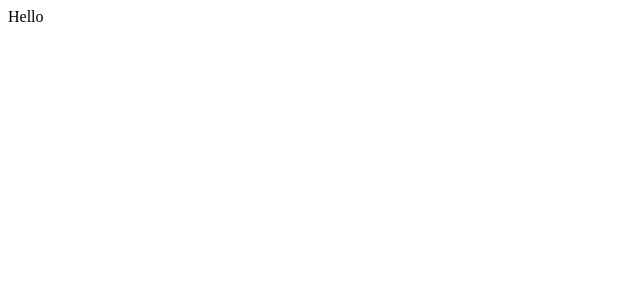
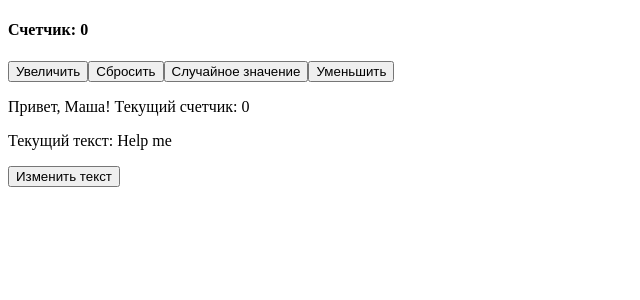
Before and after one commit to kilosha/redev, a React (Create React App) app: page / in a window 1280 px wide. Shown: the top 300 px of the page, without its empty margins (0-640 px from the left). Built offline with nearby package versions, Linux system fonts and the light colour scheme.

Commit message:
add 1 task

```diff
--- a/src/App.js
+++ b/src/App.js
@@ -1,9 +1,9 @@
-
+import ParentComponent from "./components/ParentComponent";
 
 function App() {
     return (
         <div className="App">
-            Hello
+            <ParentComponent />
         </div>
     );
 }
--- /dev/null
+++ b/src/components/ChildComponent.jsx
@@ -0,0 +1,13 @@
+import React from 'react';
+
+const ChildComponent = ({ name, counter }) => {
+    return (
+        <div>
+            <p>
+                Привет, {name}! Текущий счетчик: {counter}
+            </p>
+        </div>
+    );
+};
+
+export default ChildComponent;
--- /dev/null
+++ b/src/components/ParentComponent.jsx
@@ -0,0 +1,41 @@
+import React from 'react';
+import { useState } from 'react';
+import ChildComponent from './ChildComponent';
+import SiblingComponent from './SiblingComponent';
+
+const ParentComponent = () => {
+    const [counter, setCounter] = useState(0);
+
+    const increment = () => {
+        setCounter(counter + 1);
+    };
+
+    const reset = () => {
+        setCounter(0);
+    };
+
+    const random = () => {
+        const newValue = Math.floor(Math.random() * 10 + 1);
+        setCounter(newValue);
+    };
+
+    const decrement = () => {
+        setCounter(counter > 0 ? counter - 1 : 0);
+    };
+
+    return (
+        <div>
+            <h4>Счетчик: {counter}</h4>
+            <button onClick={increment}>Увеличить</button>
+            <button onClick={reset}>Сбросить</button>
+            <button onClick={random}>Случайное значение</button>
+            <button onClick={decrement}>Уменьшить</button>
+
+            <ChildComponent name={'Маша'} counter={counter} />
+
+            <SiblingComponent />
+        </div>
+    );
+};
+
+export default ParentComponent;
--- /dev/null
+++ b/src/components/SiblingComponent.jsx
@@ -0,0 +1,19 @@
+import React from 'react';
+import { useState } from 'react';
+
+const SiblingComponent = () => {
+    const [text, setText] = useState('Help me');
+
+    const handleClick = () => {
+        setText('REDEV');
+    };
+
+    return (
+        <div>
+            <p>Текущий текст: {text}</p>
+            <button onClick={handleClick}>Изменить текст</button>
+        </div>
+    );
+};
+
+export default SiblingComponent;
```
